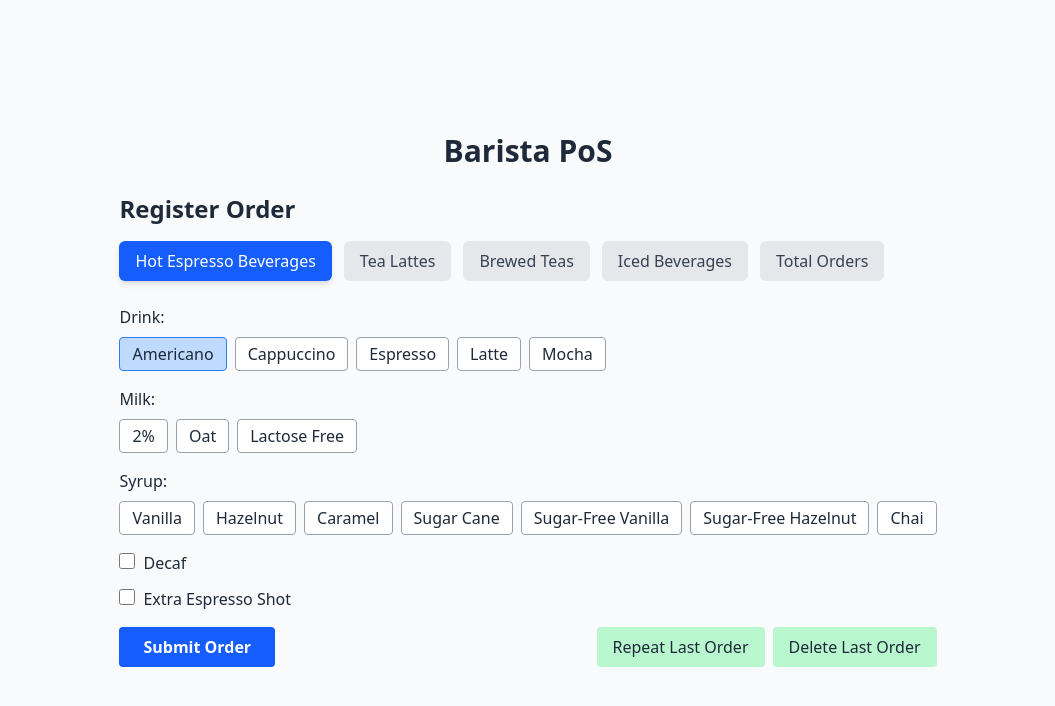
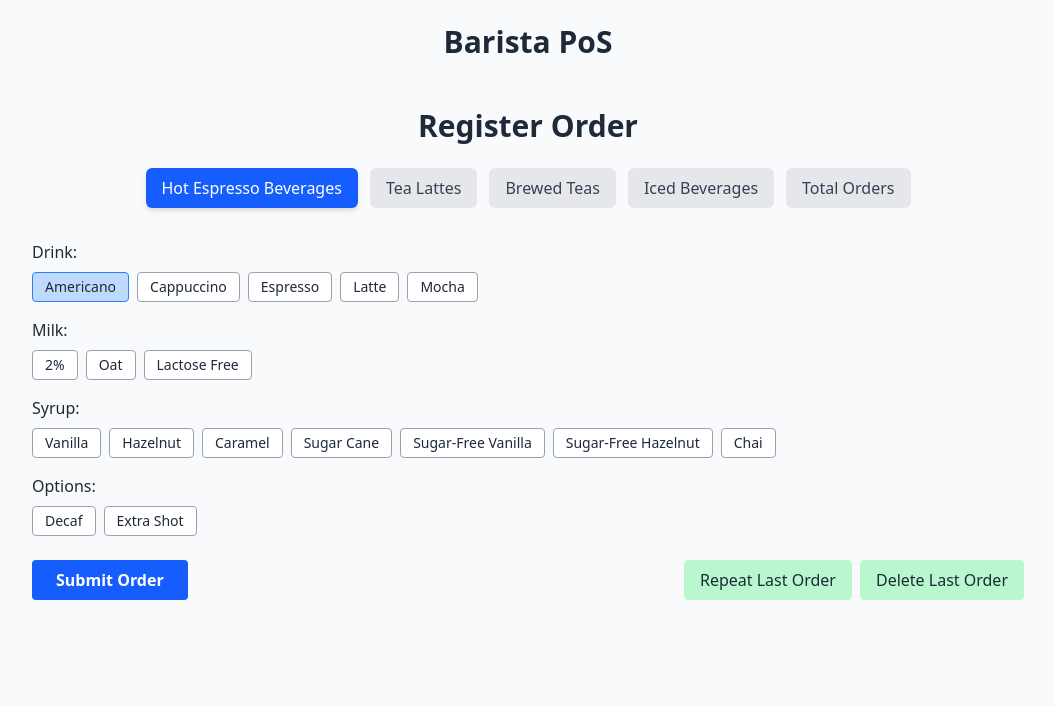
Before and after one commit to amandasardella/barista-pos, a React (Vite) app: page / in a window 1280 px wide. Shown: the top 706 px of the page, without its empty margins (112-1167 px from the left). Built offline with nearby package versions, Linux system fonts and the light colour scheme.

Commit message:
added styles and a table

```diff
--- a/src/App.jsx
+++ b/src/App.jsx
@@ -1,15 +1,17 @@
 // import { useState } from 'react'
 import './App.css'
-import Orders from './components/Orders';  // Importa o componente corretamente
+import Orders from './components/Orders';
 
 
 function App() {
   return (
-    <div className="min-h-screen flex flex-col items-center justify-center bg-gray-50 text-gray-800 p-4">
-      <h1 className="text-3xl font-bold mb-6">Barista PoS</h1>
-      <Orders />
+    <div className="min-h-screen bg-gray-50 text-gray-800 px-4 sm:px-6 lg:px-8 py-6">
+      <div className="max-w-screen-lg mx-auto">
+        <h2 className="text-3xl font-bold mb-6 text-center">Barista PoS</h2>
+        <Orders />
+      </div>
     </div>
-  )
+  );
 }
 
 export default App;
--- a/src/components/Orders.jsx
+++ b/src/components/Orders.jsx
@@ -2,44 +2,12 @@ import React, { useState } from "react";
 import api from "../../services/api";
 import TotalOrders from "./TotalOrders";
 
-const coffeeDrinks = [
-  "Americano",
-  "Cappuccino",
-  "Espresso",
-  "Latte",
-  "Mocha",
-].sort();
-
-const teaLattes = [
-  "Chai",
-  "English Breakfast Tea Latte",
-  "London Fog",
-  "Matcha",
-  "Syrup Cream",
-  "Hot Chocolate",
-].sort();
-
+const coffeeDrinks = ["Americano", "Cappuccino", "Espresso", "Latte", "Mocha"].sort();
+const teaLattes = ["Chai", "English Breakfast Tea Latte", "London Fog", "Matcha", "Syrup Cream", "Hot Chocolate"].sort();
 const teas = ["Berry", "Breakfast", "Earl Grey", "Jasmine", "Mint"].sort();
-
-const icedDrinks = [
-  "Iced Americano",
-  "Iced Chai",
-  "Iced Latte",
-  "Iced Matcha",
-  "Iced Mocha",
-  "Iced Syrup Cream",
-].sort();
-
+const icedDrinks = ["Iced Americano", "Iced Chai", "Iced Latte", "Iced Matcha", "Iced Mocha", "Iced Syrup Cream"].sort();
 const milks = ["2%", "Oat", "Lactose Free"];
-const syrups = [
-  "Vanilla",
-  "Hazelnut",
-  "Caramel",
-  "Sugar Cane",
-  "Sugar-Free Vanilla",
-  "Sugar-Free Hazelnut",
-  "Chai",
-];
+const syrups = ["Vanilla", "Hazelnut", "Caramel", "Sugar Cane", "Sugar-Free Vanilla", "Sugar-Free Hazelnut", "Chai"];
 
 export default function Orders() {
   const [activeTab, setActiveTab] = useState("coffee");
@@ -78,32 +46,11 @@ export default function Orders() {
 
   async function handleSubmit(e) {
     e.preventDefault();
-
     try {
       const res = await api.post("/", { drink, milk, syrup, decaf, extraShot });
       setMessage("Order successfully created!");
       setLastOrderId(res.data._id);
-      // Reset form
-      switch (activeTab) {
-        case "coffee":
-          setDrink(coffeeDrinks[0]);
-          break;
-        case "teaLatte":
-          setDrink(teaLattes[0]);
-          break;
-        case "teas":
-          setDrink(teas[0]);
-          break;
-        case "iced":
-          setDrink(icedDrinks[0]);
-          break;
-        default:
-          setDrink(coffeeDrinks[0]);
-      }
-      setMilk(null);
-      setSyrup(null);
-      setDecaf(false);
-      setExtraShot(false);
+      handleTabChange(activeTab);
     } catch (err) {
       setMessage("Error: " + (err.response?.data?.error || err.message));
     }
@@ -113,79 +60,44 @@ export default function Orders() {
     try {
       const res = await api.get("/last-order");
       const lastOrder = res.data;
+      const newTab =
+        teaLattes.includes(lastOrder.drink) ? "teaLatte" :
+        teas.includes(lastOrder.drink) ? "teas" :
+        icedDrinks.includes(lastOrder.drink) ? "iced" : "coffee";
 
-      let newActiveTab = "coffee";
-      if (teaLattes.includes(lastOrder.drink)) {
-        newActiveTab = "teaLatte";
-      } else if (teas.includes(lastOrder.drink)) {
-        newActiveTab = "teas";
-      } else if (icedDrinks.includes(lastOrder.drink)) {
-        newActiveTab = "iced";
-      }
-
-      setActiveTab(newActiveTab);
+      setActiveTab(newTab);
       setDrink(lastOrder.drink);
       setMilk(lastOrder.milk);
       setSyrup(lastOrder.syrup);
-      setDecaf(lastOrder.decaf || false);
-      setExtraShot(lastOrder.extraShot || false);
+      setDecaf(!!lastOrder.decaf);
+      setExtraShot(!!lastOrder.extraShot);
       setMessage("Last order loaded into form.");
       setLastOrderId(lastOrder._id);
     } catch (err) {
-      if (err.response?.status === 404) {
-        setMessage("No previous orders found.");
-      } else {
-        setMessage("Error loading last order: " + err.message);
-      }
+      setMessage(err.response?.status === 404 ? "No previous orders found." : "Error loading last order.");
     }
   }
 
   async function deleteLastOrder() {
-    if (!lastOrderId) {
-      setMessage("No order to delete.");
-      return;
-    }
+    if (!lastOrderId) return setMessage("No order to delete.");
     try {
       await api.delete(`/${lastOrderId}`);
       setMessage("Last order deleted.");
       setLastOrderId(null);
-      setDrink(coffeeDrinks[0]);
-      setMilk(null);
-      setSyrup(null);
-      setDecaf(false);
-      setExtraShot(false);
+      handleTabChange(activeTab);
     } catch (err) {
       setMessage("Error deleting last order: " + err.message);
     }
   }
 
-  let drinksList;
-  switch (activeTab) {
-    case "coffee":
-      drinksList = coffeeDrinks;
-      break;
-    case "teaLatte":
-      drinksList = teaLattes;
-      break;
-    case "teas":
-      drinksList = teas;
-      break;
-    case "iced":
-      drinksList = icedDrinks;
-      break;
-    default:
-      drinksList = coffeeDrinks;
-  }
+  const drinksList = {
+    coffee: coffeeDrinks,
+    teaLatte: teaLattes,
+    teas: teas,
+    iced: icedDrinks,
+  }[activeTab] || coffeeDrinks;
 
   function RenderOptions({ options, selected, setSelected, label }) {
-    function handleClick(option) {
-      if (selected === option) {
-        setSelected(null);
-      } else {
-        setSelected(option);
-      }
-    }
-
     return (
       <div className="mb-4">
         <p className="font-medium mb-2">{label}:</p>
@@ -194,12 +106,9 @@ export default function Orders() {
             <button
               key={opt}
               type="button"
-              onClick={() => handleClick(opt)}
-              className={`px-3 py-1 rounded border cursor-pointer
-            ${
-              selected === opt
-                ? "bg-blue-200 border-blue-500"
-                : "bg-white border-gray-400"
+              onClick={() => setSelected(selected === opt ? null : opt)}
+              className={`px-3 py-1 rounded border text-sm cursor-pointer ${
+                selected === opt ? "bg-blue-200 border-blue-500" : "bg-white border-gray-400"
               }`}
             >
               {opt}
@@ -211,10 +120,10 @@ export default function Orders() {
   }
 
   return (
-    <div>
-      <h2 className="text-2xl font-semibold mb-4">Register Order</h2>
+    <div className="max-w-screen-lg mx-auto px-4 py-6">
+      <h1 className="text-2xl md:text-3xl font-semibold mb-6 text-center">Register Order</h1>
 
-      <nav className="flex flex-wrap gap-3 mb-6">
+      <nav className="flex flex-wrap justify-center gap-3 mb-8">
         {[
           { key: "coffee", label: "Hot Espresso Beverages" },
           { key: "teaLatte", label: "Tea Lattes" },
@@ -226,13 +135,11 @@ export default function Orders() {
             key={key}
             type="button"
             onClick={() => setActiveTab(key)}
-            className={`px-4 py-2 rounded-md font-medium transition
-          ${
+            className={`px-4 py-2 rounded-md font-medium transition ${
               activeTab === key
                 ? "bg-blue-600 text-white shadow-md"
                 : "bg-gray-200 text-gray-700 hover:bg-blue-100"
-          }
-          cursor-pointer`}
+            }`}
           >
             {label}
           </button>
@@ -242,80 +149,65 @@ export default function Orders() {
       {activeTab === "totalOrders" ? (
         <TotalOrders />
       ) : (
-        <>
-          <form onSubmit={handleSubmit}>
-            <RenderOptions
-              label="Drink"
-              options={drinksList}
-              selected={drink}
-              setSelected={setDrink}
-            />
+        <form onSubmit={handleSubmit} className="space-y-6">
+          <RenderOptions label="Drink" options={drinksList} selected={drink} setSelected={setDrink} />
+          <RenderOptions label="Milk" options={milks} selected={milk} setSelected={setMilk} />
+          <RenderOptions label="Syrup" options={syrups} selected={syrup} setSelected={setSyrup} />
 
-            <RenderOptions
-              label="Milk"
-              options={milks}
-              selected={milk}
-              setSelected={setMilk}
-            />
+          {/* Options Section */}
+<div className="mb-4">
+  <p className="font-medium mb-2">Options:</p>
+  <div className="flex flex-wrap gap-2">
+    <button
+      type="button"
+      onClick={() => setDecaf(!decaf)}
+      className={`px-3 py-1 rounded border text-sm cursor-pointer ${
+        decaf ? "bg-blue-200 border-blue-500" : "bg-white border-gray-400"
+      }`}
+    >
+      Decaf
+    </button>
+    <button
+      type="button"
+      onClick={() => setExtraShot(!extraShot)}
+      className={`px-3 py-1 rounded border text-sm cursor-pointer ${
+        extraShot ? "bg-blue-200 border-blue-500" : "bg-white border-gray-400"
+      }`}
+    >
+      Extra Shot
+    </button>
+  </div>
+</div>
 
-            <RenderOptions
-              label="Syrup"
-              options={syrups}
-              selected={syrup}
-              setSelected={setSyrup}
-            />
-
-            <label className="block mt-3 cursor-pointer select-none">
-              <input
-                type="checkbox"
-                checked={decaf}
-                onChange={(e) => setDecaf(e.target.checked)}
-                className="mr-2 w-4 h-4 rounded border-gray-300 focus:ring- focus:ring-blue-500"
-              />
-              Decaf
-            </label>
-
-            <label className="block mt-3 cursor-pointer select-none">
-              <input
-                type="checkbox"
-                checked={extraShot}
-                onChange={(e) => setExtraShot(e.target.checked)}
-                className="mr-2 w-4 h-4 rounded border-gray-300 focus:ring-1 focus:ring-blue-500"
-              />
-              Extra Espresso Shot
-            </label>
-
-            <div className="flex items-center justify-between mt-4">
+          <div className="flex flex-col sm:flex-row sm:justify-between items-center gap-4 mt-6">
             <button
               type="submit"
-    className="px-6 py-2 bg-blue-600 text-white font-semibold rounded hover:bg-blue-700 transition-colors cursor-pointer"
+              className="w-full sm:w-auto px-6 py-2 bg-blue-600 text-white font-semibold rounded hover:bg-blue-700 transition-colors"
             >
               Submit Order
             </button>
 
-  <div>
+            <div className="flex flex-col sm:flex-row gap-2 w-full sm:w-auto justify-center">
               <button
                 type="button"
                 onClick={repeatLastOrder}
-      className="mr-2 px-4 py-2 bg-green-200 hover:bg-green-300 rounded cursor-pointer"
+                className="px-4 py-2 bg-green-200 hover:bg-green-300 rounded w-full sm:w-auto"
               >
                 Repeat Last Order
               </button>
               <button
                 type="button"
                 onClick={deleteLastOrder}
-      className="px-4 py-2 bg-green-200 hover:bg-green-300 rounded cursor-pointer"
+                className="px-4 py-2 bg-green-200 hover:bg-green-300 rounded w-full sm:w-auto"
               >
                 Delete Last Order
               </button>
             </div>
           </div>
-
         </form>
-        </>
       )}
 
-      {message && <p>{message}</p>}
+      {message && <p className="mt-4 text-center text-blue-700 font-medium">{message}</p>}
     </div>
   );
 }
--- a/src/components/TotalOrders.jsx
+++ b/src/components/TotalOrders.jsx
@@ -1,6 +1,5 @@
 import React, { useState, useEffect } from "react";
 import api from "../../services/api";
-
 import * as XLSX from "xlsx";
 import { saveAs } from "file-saver";
 
@@ -28,22 +27,36 @@ export default function TotalOrders() {
     }
   }
 
-  function countByField(field) {
+  // Agora retorna count e latestDate (data do pedido mais recente)
+  function countFullOrders(orders) {
     return orders.reduce((acc, order) => {
-      const key = order[field] ?? "None";
-      acc[key] = (acc[key] || 0) + 1;
+      const keyObj = {
+        drink: order.drink || "",
+        milk: order.milk || "",
+        syrup: order.syrup || "",
+        decaf: !!order.decaf,
+        extraShot: !!order.extraShot,
+      };
+
+      const key = JSON.stringify(keyObj);
+      const orderDate = new Date(order.date);
+
+      if (!acc[key]) {
+        acc[key] = { count: 0, latestDate: orderDate };
+      }
+      acc[key].count += 1;
+
+      if (orderDate > acc[key].latestDate) {
+        acc[key].latestDate = orderDate;
+      }
       return acc;
     }, {});
   }
 
-  const drinksCount = countByField("drink");
-  const milksCount = countByField("milk");
-  const syrupsCount = countByField("syrup");
-  const decafCount = countByField("decaf");
-  const extraShotCount = countByField("extraShot");
+  const fullOrdersCount = countFullOrders(orders);
 
   function exportToExcel(orders) {
-    const formatted = orders.map(order => ({
+    const formatted = orders.map((order) => ({
       Drink: order.drink,
       Milk: order.milk || "",
       Syrup: order.syrup || "",
@@ -71,72 +84,83 @@ export default function TotalOrders() {
   }
 
   return (
-    <div>
-      <h3>Total Orders</h3>
+    <div className="max-w-6xl mx-auto p-4 w-full">
+      <h3 className="text-xl font-semibold mb-4 text-center">Total Orders</h3>
 
-      <label>
-        Select Date:{" "}
+      <div className="flex justify-center mb-4">
+        <label className="block">
+          <span className="mr-2">Select Date:</span>
           <input
             type="date"
             value={selectedDate}
             onChange={(e) => setSelectedDate(e.target.value)}
+            className="border rounded px-3 py-1"
           />
         </label>
+      </div>
 
       {loading ? (
-        <p>Loading orders...</p>
+        <p className="text-center">Loading orders...</p>
       ) : orders.length === 0 ? (
-        <p>No orders found for the selected date.</p>
+        <p className="text-center">No orders found for the selected date.</p>
       ) : (
         <>
-          <p>Total: {orders.length}</p>
+          <p className="mb-2 text-center font-medium">Total: {orders.length}</p>
+          <h4 className="font-semibold mb-4 text-center">Orders Summary:</h4>
 
-          <h4>By Drink:</h4>
-          <ul>
-            {Object.entries(drinksCount).map(([key, val]) => (
-              <li key={key}>
-                {key}: {val}
-              </li>
-            ))}
-          </ul>
+          {/* Scrollable Table */}
+          <div className="w-full overflow-x-auto rounded-md shadow border">
+            <table className="w-full min-w-[700px] text-sm">
+              <thead className="bg-gray-100 text-left">
+                <tr>
+                  <th className="px-4 py-2">Drink</th>
+                  <th className="px-4 py-2">Milk</th>
+                  <th className="px-4 py-2">Syrup</th>
+                  <th className="px-4 py-2 text-center">Decaf</th>
+                  <th className="px-4 py-2 text-center">Extra Shot</th>
+                  <th className="px-4 py-2 text-right">Count</th>
+                  <th className="px-4 py-2 text-right">Latest Order Date/Time</th>
+                </tr>
+              </thead>
+              <tbody>
+                {Object.entries(fullOrdersCount)
+                  .sort((a, b) => b[1].count - a[1].count) // Ordena do maior para o menor count
+                  .map(([desc, data]) => {
+                    const obj = JSON.parse(desc);
+                    return (
+                      <tr key={desc} className="even:bg-gray-50">
+                        <td className="px-4 py-2">{obj.drink}</td>
+                        <td className="px-4 py-2">{obj.milk || "-"}</td>
+                        <td className="px-4 py-2">{obj.syrup || "-"}</td>
+                        <td className="text-center px-4 py-2">{obj.decaf ? "Yes" : "No"}</td>
+                        <td className="text-center px-4 py-2">{obj.extraShot ? "Yes" : "No"}</td>
+                        <td className="text-right px-4 py-2">{data.count}</td>
+                        <td className="px-4 py-2 text-right">
+                          {data.latestDate.toLocaleString("en-CA", {
+                            timeZone: "America/Toronto",
+                            year: "numeric",
+                            month: "2-digit",
+                            day: "2-digit",
+                            hour: "2-digit",
+                            minute: "2-digit",
+                            second: "2-digit",
+                          })}
+                        </td>
+                      </tr>
+                    );
+                  })}
+              </tbody>
+            </table>
+          </div>
 
-          <h4>By Milk:</h4>
-          <ul>
-            {Object.entries(milksCount).map(([key, val]) => (
-              <li key={key}>
-                {key}: {val}
-              </li>
-            ))}
-          </ul>
-
-          <h4>By Syrup:</h4>
-          <ul>
-            {Object.entries(syrupsCount).map(([key, val]) => (
-              <li key={key}>
-                {key}: {val}
-              </li>
-            ))}
-          </ul>
-
-          <h4>Decaf:</h4>
-          <ul>
-            {Object.entries(decafCount).map(([key, val]) => (
-              <li key={key === "true" ? "Yes" : "No"}>
-                {key === "true" ? "Yes" : "No"}: {val}
-              </li>
-            ))}
-          </ul>
-
-          <h4>Extra Espresso Shot:</h4>
-          <ul>
-            {Object.entries(extraShotCount).map(([key, val]) => (
-              <li key={key === "true" ? "Yes" : "No"}>
-                {key === "true" ? "Yes" : "No"}: {val}
-              </li>
-            ))}
-          </ul>
-
-          <button onClick={() => exportToExcel(orders)}>Export to Excel</button>
+          <div className="text-center mt-6">
+            <button
+              onClick={() => exportToExcel(orders)}
+              className="px-5 py-2 bg-blue-600 text-white rounded hover:bg-blue-700 transition-colors cursor-pointer"
+            >
+              Export to Excel
+            </button>
+          </div>
         </>
       )}
     </div>
```
Lines whose indentation alone changed are shown as unchanged.
